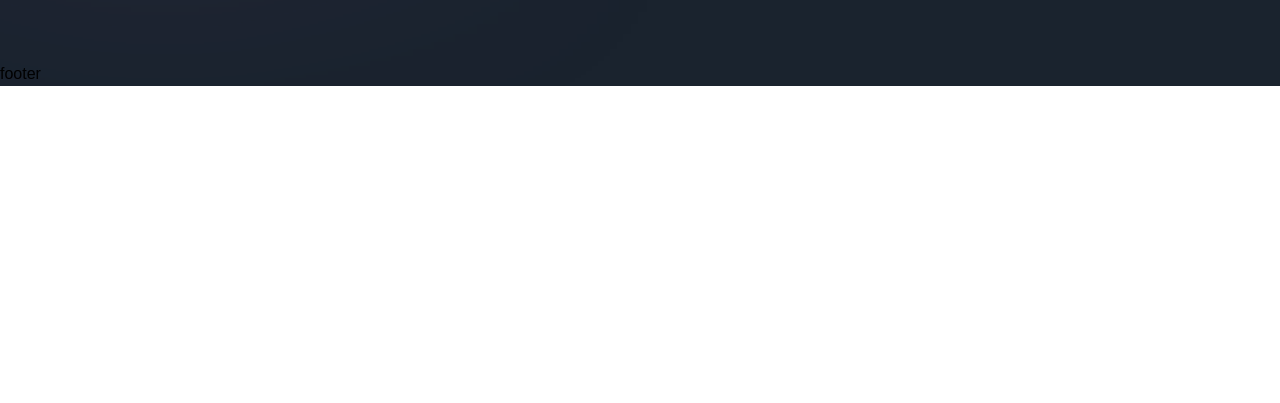
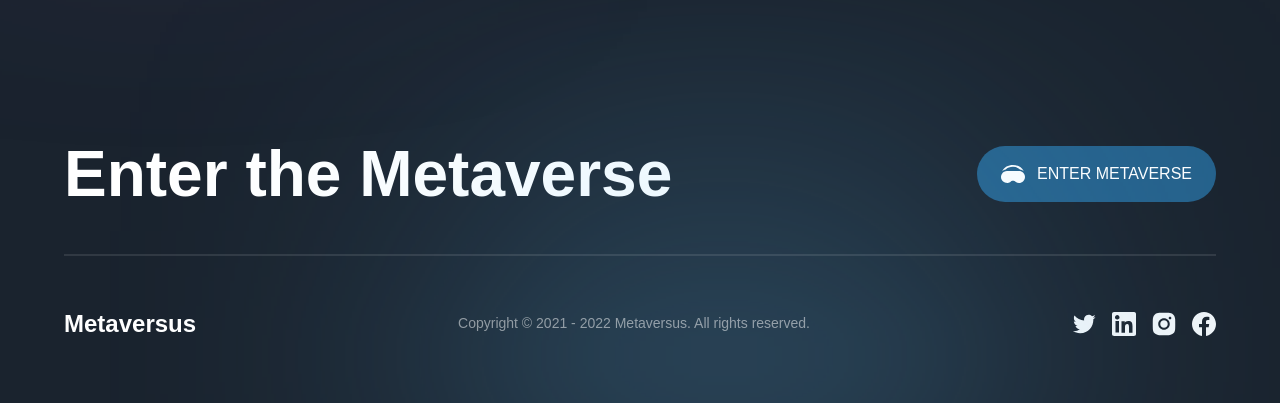
Before and after one commit to tamirfaria/modern-nextjs, a Next.js app: page / in a window 1280 px wide. Shown: the part 6942-7345 px from the top of the page. Before the commit the page ends 7028 px from the top, so only its background shows below. Built offline with nearby package versions, Linux system fonts and the light colour scheme; a web font is replaced by a local one.

Commit message:
:sparkles: Implementing Footer section

```diff
--- a/components/Footer.jsx
+++ b/components/Footer.jsx
@@ -1,9 +1,58 @@
 'use client';
 
+import { motion } from 'framer-motion';
+import { socials } from '../constants';
+import styles from '../styles';
+import { footerVariants } from '../utils/motion';
+
 const Footer = () => (
-  <footer>
-    footer
-  </footer>
+  <motion.footer
+    variants={footerVariants}
+    initial="hidden"
+    whileInView="show"
+    className={`${styles.paddings} py-8 relative`}
+  >
+    <div className="footer-gradient" />
+    <div className={`${styles.innerWidth} mx-auto flex flex-col gap-8`}>
+      <div className="flex items-center justify-between flex-wrap gap-5">
+        <h4 className="font-bold md:text-[64px] text-[44px] text-white">
+          Enter the Metaverse
+        </h4>
+        <button
+          type="button"
+          className="flex items-center h-fit py-4 px-6 bg-[#25618b] rounded-[32px] gap-[12px]"
+        >
+          <img
+            src="/headset.svg"
+            alt="headset"
+            className="w-[24px] h-[24px] object-contain"
+          />
+          <span className="font-normal text-[16px] text-white">
+            ENTER METAVERSE
+          </span>
+        </button>
+      </div>
+      <div className="flex flex-col">
+        <div className="mb-[50px] h-[2px] bg-white opacity-10" />
+        <div className="flex items-center justify-between flex-wrap gap-4">
+          <h4 className="font-extrabold text-[24px] text-white">Metaversus</h4>
+          <p className="font-normal text-[14px] text-white opacity-50">
+            Copyright © 2021 - 2022 Metaversus. All rights reserved.
+          </p>
+          <div className="flex gap-4">
+            {socials.map((social) => (
+              <img
+                key={social.name}
+                src={social.url}
+                alt={social.name}
+                className="w-[24px] h-[24px] object-contain cursor-pointer"
+              />
+            ))}
+          </div>
+        </div>
+      </div>
+    </div>
+  </motion.footer>
 );
 
 export default Footer;
```
